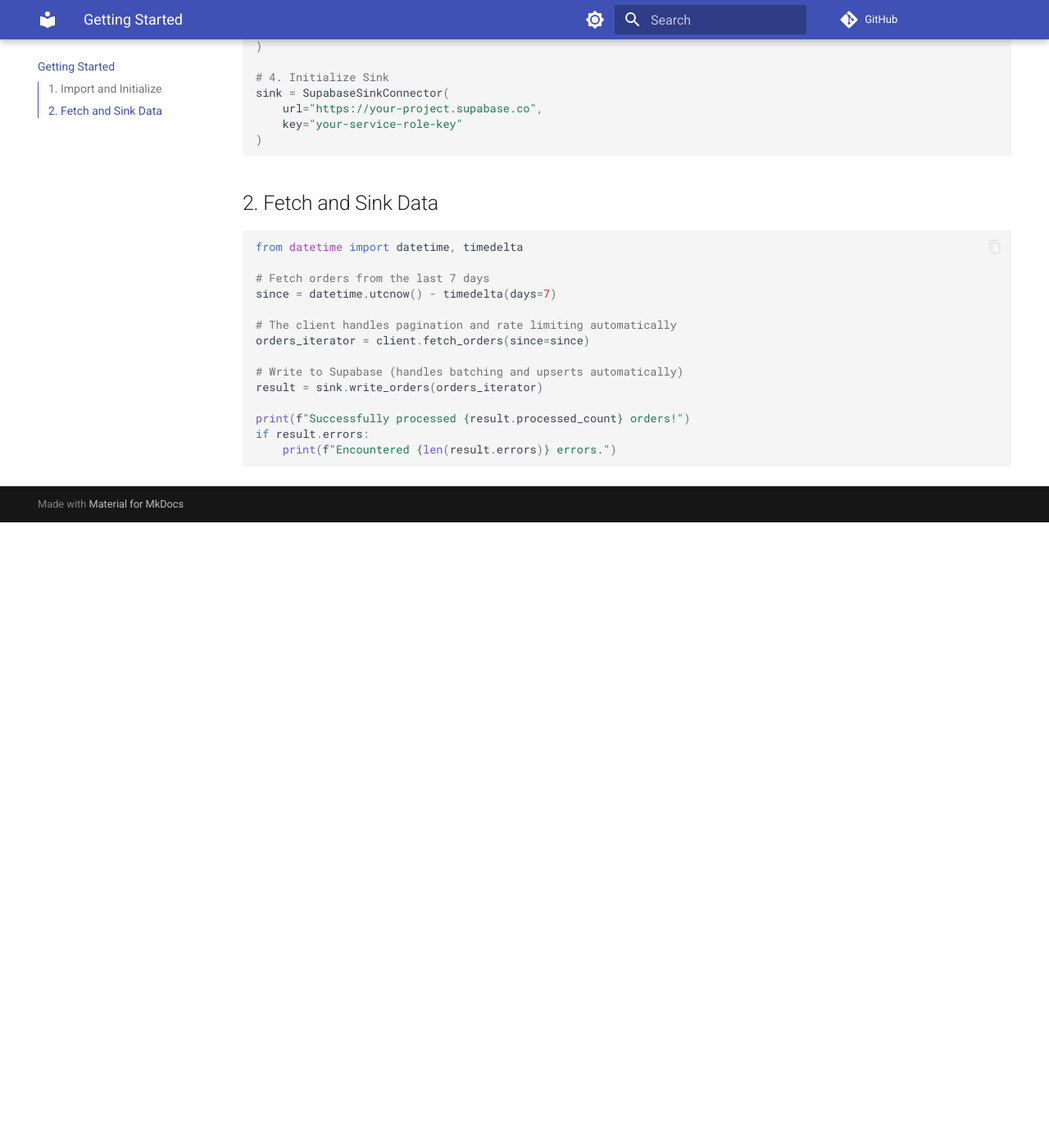
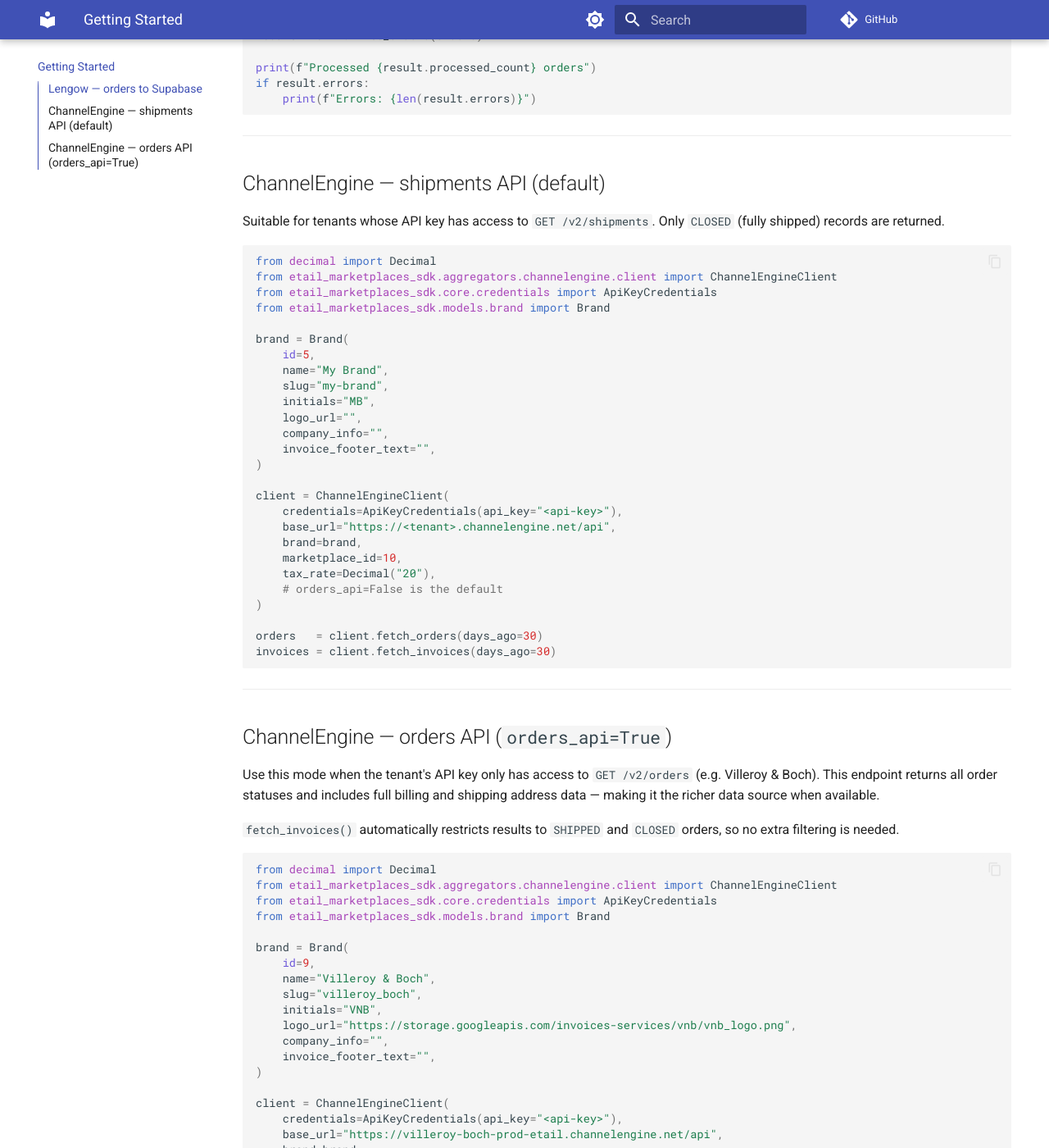
Before and after one commit to etail-agency/etail_marketplaces_sdk, an MkDocs documentation site: the page built from docs/getting-started.md, in a window 1280 px wide and 1400 px high, scrolled down 803 px. Shown: the whole window at 82% size. Built offline with MkDocs 1.6.1 and Material for MkDocs 9.7.7, drawn with Linux system fonts in a browser that asks for light colours; comment, search, counter and statistics services are not loaded; before the commit the page ends 1440 px from its top, so only the background shows below that; some of the changed text lies outside the part shown.

Commit message:
Fix documentation

````diff
--- a/docs/api/aggregators.md
+++ b/docs/api/aggregators.md
@@ -1,6 +1,121 @@
 # Aggregators API
 
+Aggregator clients authenticate against third-party platform APIs, paginate
+through responses, handle rate limits, and delegate field mapping to their
+companion `mappers.py` module.
+
+All clients extend `BaseAggregator` and share the same public interface:
+
+| Method | Description |
+|---|---|
+| `fetch_orders(days_ago)` | Fetch orders for the last N days |
+| `fetch_invoices(days_ago)` | Fetch invoices for the last N days |
+| `fetch_shipments(days_ago)` | Fetch shipments for the last N days |
+| `fetch_order(order_id)` | Fetch a single order by ID |
+
+---
+
+## Base
+
 ::: etail_marketplaces_sdk.aggregators.base
+
+---
+
+## Lengow
+
 ::: etail_marketplaces_sdk.aggregators.lengow.client
+
+---
+
+## ShoppingFeed
+
 ::: etail_marketplaces_sdk.aggregators.shopping_feed.client
+
+---
+
+## ChannelEngine
+
+ChannelEngine exposes two different data sources for order-related data.  The
+client supports both via the `orders_api` constructor flag.
+
+### API modes
+
+| Mode | Endpoint | Statuses returned | Address data | When to use |
+|---|---|---|---|---|
+| `orders_api=False` *(default)* | `GET /v2/shipments` | `CLOSED` only | ✗ | Tenants with shipment API access |
+| `orders_api=True` | `GET /v2/orders` | All statuses | ✓ Full billing & shipping | Tenants whose API key only has order access |
+
+> **Note — invoices in `orders_api=True` mode.**
+> `fetch_invoices()` automatically filters to `SHIPPED` and `CLOSED` orders,
+> so you always get invoice-ready records without extra filtering.
+
+### Usage — orders API mode (recommended for VNB)
+
+```python
+from decimal import Decimal
+from etail_marketplaces_sdk.aggregators.channelengine.client import ChannelEngineClient
+from etail_marketplaces_sdk.core.credentials import ApiKeyCredentials
+from etail_marketplaces_sdk.models.brand import Brand
+
+brand = Brand(
+    id=9,
+    name="Villeroy & Boch",
+    slug="villeroy_boch",
+    initials="VNB",
+    logo_url="https://storage.googleapis.com/invoices-services/vnb/vnb_logo.png",
+    company_info="",
+    invoice_footer_text="",
+)
+
+client = ChannelEngineClient(
+    credentials=ApiKeyCredentials(api_key="<your-api-key>"),
+    base_url="https://<tenant>.channelengine.net/api",
+    brand=brand,
+    marketplace_id=42,        # must match a row in your marketplace table
+    tax_rate=Decimal("20"),
+    orders_api=True,           # use /v2/orders instead of /v2/shipments
+)
+
+# Fetch all orders from the last 30 days (all statuses)
+orders = client.fetch_orders(days_ago=30)
+
+# Fetch invoices — only SHIPPED / CLOSED orders, with full billing address
+invoices = client.fetch_invoices(days_ago=30)
+
+# Fetch a single order + its invoice in one call
+order   = client.fetch_order("ORDER-001")
+invoice = client.fetch_invoice_for_order("ORDER-001")  # None if not yet shipped
+```
+
+### Usage — shipments API mode (default)
+
+```python
+client = ChannelEngineClient(
+    credentials=ApiKeyCredentials(api_key="<your-api-key>"),
+    base_url="https://<tenant>.channelengine.net/api",
+    brand=brand,
+    marketplace_id=42,
+    # orders_api defaults to False → uses /v2/shipments
+)
+
+orders   = client.fetch_orders(days_ago=30)    # CLOSED shipments only
+invoices = client.fetch_invoices(days_ago=30)
+```
+
+### Client reference
+
 ::: etail_marketplaces_sdk.aggregators.channelengine.client
+
+### Mappers reference
+
+The mapper module is the **single file** that encodes all field-mapping logic.
+Update it when the ChannelEngine OpenAPI spec changes.
+
+::: etail_marketplaces_sdk.aggregators.channelengine.mappers
+    options:
+      members:
+        - map_order
+        - map_invoice
+        - map_shipment
+        - map_order_from_orders_api
+        - map_invoice_from_orders_api
--- a/docs/getting-started.md
+++ b/docs/getting-started.md
@@ -1,60 +1,123 @@
 # Getting Started
 
-Here is a quick example of how to use the SDK to fetch orders from an aggregator and write them to a database.
+This guide walks through the most common usage patterns.
 
-## 1. Import and Initialize
+---
+
+## Lengow — orders to Supabase
 
 ```python
 from etail_marketplaces_sdk import (
     LengowClient,
     LengowCredentials,
     SupabaseSinkConnector,
-    StreamType
+    StreamType,
 )
 from etail_marketplaces_sdk.models import Brand
 
-# 1. Setup Credentials
 creds = LengowCredentials(
     account_id="your_account",
     token="your_token",
-    secret="your_secret"
+    secret="your_secret",
 )
 
-# 2. Setup Brand context
-brand = Brand(
-    id="brand_123",
-    name="My Super Brand"
+brand = Brand(id=1, name="My Super Brand", slug="my-brand", initials="MSB")
+
+client = LengowClient(credentials=creds, brand=brand, aggregator_id=3)
+
+sink = SupabaseSinkConnector(
+    url="https://your-project.supabase.co",
+    key="your-service-role-key",
 )
 
-# 3. Initialize Client
-client = LengowClient(
-    credentials=creds,
-    brand=brand,
-    aggregator_id=3
+orders = client.fetch_orders(days_ago=7)
+result = sink.write_orders(orders)
+
+print(f"Processed {result.processed_count} orders")
+if result.errors:
+    print(f"Errors: {len(result.errors)}")
+```
+
+---
+
+## ChannelEngine — shipments API (default)
+
+Suitable for tenants whose API key has access to `GET /v2/shipments`.
+Only `CLOSED` (fully shipped) records are returned.
+
+```python
+from decimal import Decimal
+from etail_marketplaces_sdk.aggregators.channelengine.client import ChannelEngineClient
+from etail_marketplaces_sdk.core.credentials import ApiKeyCredentials
+from etail_marketplaces_sdk.models.brand import Brand
+
+brand = Brand(
+    id=5,
+    name="My Brand",
+    slug="my-brand",
+    initials="MB",
+    logo_url="",
+    company_info="",
+    invoice_footer_text="",
 )
 
-# 4. Initialize Sink
-sink = SupabaseSinkConnector(
-    url="https://your-project.supabase.co",
-    key="your-service-role-key"
+client = ChannelEngineClient(
+    credentials=ApiKeyCredentials(api_key="<api-key>"),
+    base_url="https://<tenant>.channelengine.net/api",
+    brand=brand,
+    marketplace_id=10,
+    tax_rate=Decimal("20"),
+    # orders_api=False is the default
 )
+
+orders   = client.fetch_orders(days_ago=30)
+invoices = client.fetch_invoices(days_ago=30)
 ```
 
-## 2. Fetch and Sink Data
+---
+
+## ChannelEngine — orders API (`orders_api=True`)
+
+Use this mode when the tenant's API key only has access to `GET /v2/orders`
+(e.g. Villeroy & Boch).  This endpoint returns all order statuses and includes
+full billing and shipping address data — making it the richer data source when
+available.
+
+`fetch_invoices()` automatically restricts results to `SHIPPED` and `CLOSED`
+orders, so no extra filtering is needed.
 
 ```python
-from datetime import datetime, timedelta
+from decimal import Decimal
+from etail_marketplaces_sdk.aggregators.channelengine.client import ChannelEngineClient
+from etail_marketplaces_sdk.core.credentials import ApiKeyCredentials
+from etail_marketplaces_sdk.models.brand import Brand
 
-# Fetch orders from the last 7 days
-since = datetime.utcnow() - timedelta(days=7)
+brand = Brand(
+    id=9,
+    name="Villeroy & Boch",
+    slug="villeroy_boch",
+    initials="VNB",
+    logo_url="https://storage.googleapis.com/invoices-services/vnb/vnb_logo.png",
+    company_info="",
+    invoice_footer_text="",
+)
 
-# The client handles pagination and rate limiting automatically
-orders_iterator = client.fetch_orders(since=since)
+client = ChannelEngineClient(
+    credentials=ApiKeyCredentials(api_key="<api-key>"),
+    base_url="https://villeroy-boch-prod-etail.channelengine.net/api",
+    brand=brand,
+    marketplace_id=42,
+    tax_rate=Decimal("20"),
+    orders_api=True,           # switch to /v2/orders
+)
 
-# Write to Supabase (handles batching and upserts automatically)
-result = sink.write_orders(orders_iterator)
+# All statuses (NEW, IN_PROGRESS, SHIPPED, CLOSED, …)
+orders = client.fetch_orders(days_ago=30)
 
-print(f"Successfully processed {result.processed_count} orders!")
-if result.errors:
-    print(f"Encountered {len(result.errors)} errors.")
+# Only SHIPPED / CLOSED — invoice-ready, with full billing address
+invoices = client.fetch_invoices(days_ago=30)
+
+# Single-order lookup
+order   = client.fetch_order("ORDER-001")
+invoice = client.fetch_invoice_for_order("ORDER-001")  # None if not yet shipped
 ```
````
Also changed, not shown: README.md (+29 -24 lines), 2 other files.
